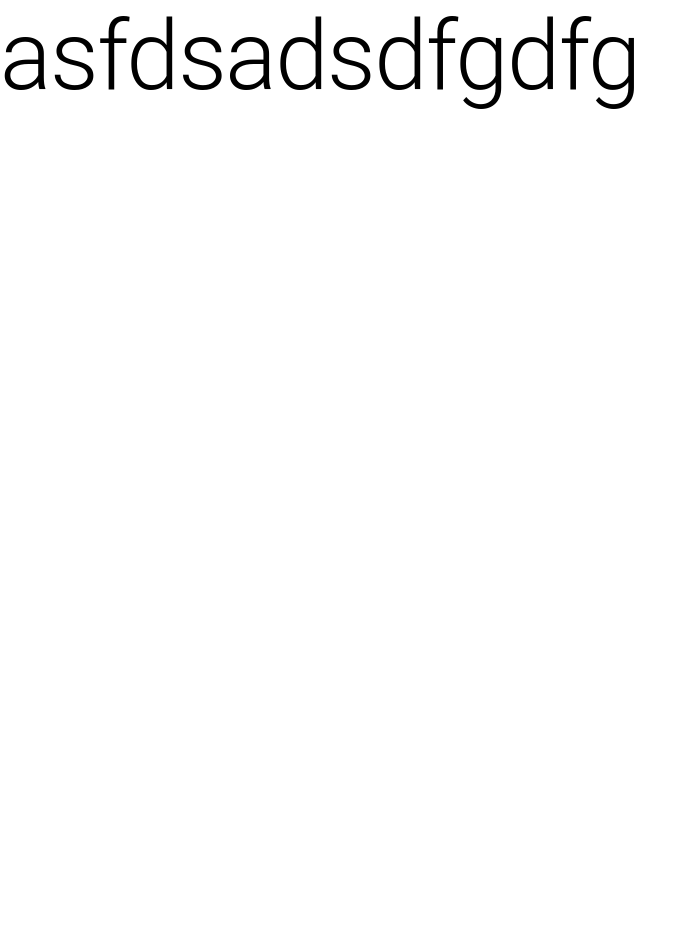
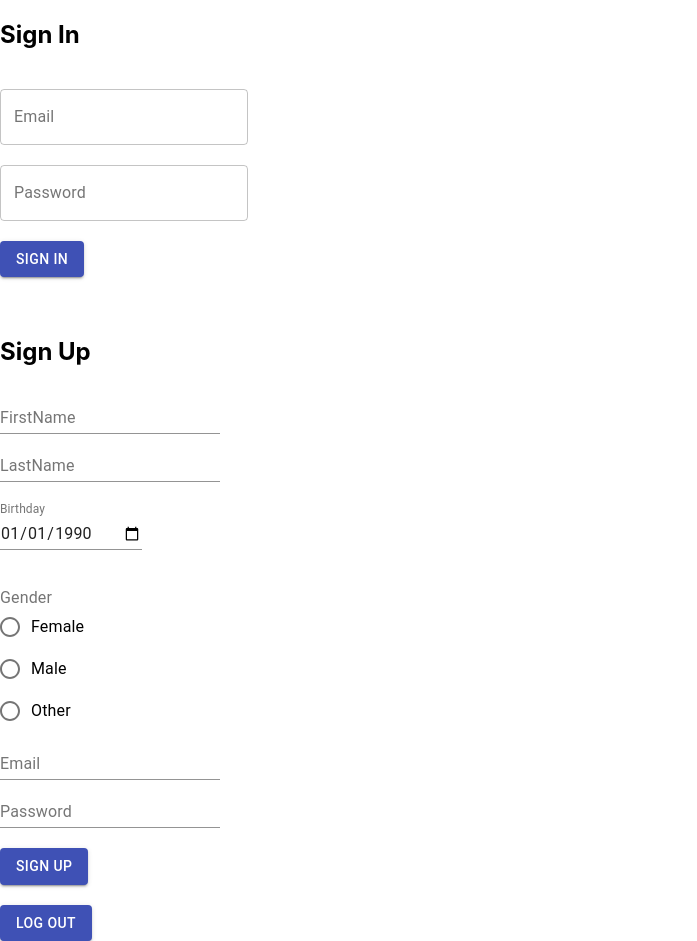
Before and after one commit to ArammHakhverdyan/idtravel, a React (Create React App) app: page / in a window 1280 px wide. Shown: the whole page, without its empty margins (0-697 px from the left). Before the commit the page ends 800 px from the top, so only its background shows below. Built offline with nearby package versions, Linux system fonts and the light colour scheme; no server answers.

Commit message:
commit SigIn SignUp

```diff
--- a/src/components/App.js
+++ b/src/components/App.js
@@ -1,13 +1,20 @@
 import React from 'react';
-import { Typography } from '@material-ui/core/';
+import { useEffect } from 'react';
+import { TextField, Typography } from '@material-ui/core/';
+import Auth from './Auth';
+import {auth} from "../index"
 
 
 function App() {
+  useEffect(() => {
+    auth.onAuthStateChanged((user) => {
+        console.log("Sign Up",user)
+
+    })
+  })
   return (
     <div className="App">
-      <Typography variant="h1">
-        asfdsadsdfgdfg
-      </Typography>
+      <Auth />
     </div>
   );
 }
--- /dev/null
+++ b/src/components/Auth.js
@@ -0,0 +1,106 @@
+import { Button, FormControl, FormControlLabel, FormLabel, Radio, RadioGroup, TextField } from "@material-ui/core"
+import react, { useState } from "react"
+import { auth } from "../index"
+
+function Auth() {
+    const [signInEmail, setSignInEmail] = useState("")
+    const [signInPassword, setSignInPassword] = useState("")
+    const [firstName, setFirstName] = useState("")
+    const [lastName, setLastName] = useState("")
+    const [signUpEmail, setSignUpEmail] = useState("")
+    const [signUpPassword, setSignUpPassword] = useState("")
+    //const [buttonText, setButtonText] = useState("Sign In");
+    //const changeText = (text) => setButtonText(text);
+    const signIn = () => {
+        auth.signInWithEmailAndPassword(signInEmail, signInPassword).then((userCredential) => {
+            // Signed in
+            var user = userCredential.user;
+
+            // setButtonText(text)
+            //Button.innerText = "Sign Out"
+            console.log("Yor are logged In", userCredential.id, user)
+            // ...
+        })
+            .catch((error) => {
+                var errorCode = error.code;
+                var errorMessage = error.message;
+                // ..
+            })
+    }
+    const signUp = () => {
+        auth.createUserWithEmailAndPassword(signUpEmail, signUpPassword).then((userCredential) => {
+            // Signed in
+            var user = userCredential.user;
+            console.log("SignUp", userCredential.id, user)
+            // ...
+        })
+            .catch((error) => {
+                var errorCode = error.code;
+                var errorMessage = error.message;
+                // ..
+            })
+    }
+    return (
+        <div>
+            <h2>Sign In</h2>
+            <br />
+            <TextField label="Email" variant="outlined" type="text" value={signInEmail} onChange={e => setSignInEmail(e.target.value)} />
+            <br />
+            <br />
+            <TextField label="Password" variant="outlined" type="password" value={signInPassword} onChange={e => setSignInPassword(e.target.value)} />
+            <br />
+            <br />
+            <Button variant="contained" color="primary" onClick={signIn}>
+            Sign In
+            </Button>
+            <br />
+            <br />
+            <br />
+            <h2>Sign Up</h2>
+            <TextField label="FirstName" type="text" value={firstName} onChange={e => setFirstName(e.target.value)} />
+            {/* <input type="text" value={firstName} onChange={e => setFirstName(e.target.value)} placeholder={"FirstName"}></input> */}
+            <br />
+            <TextField label="LastName" type="text" value={lastName} onChange={e => setLastName(e.target.value)} />
+            {/* <input type="text" value={lastName} onChange={e => setLastName(e.target.value)} placeholder={"LastName"}></input> */}
+            <br />
+            <br />
+
+            <form noValidate>
+                <TextField
+                    id="date"
+                    label="Birthday"
+                    type="date"
+                    defaultValue="1990-01-01"
+                />
+            </form>
+            <br />
+            <br />
+            <FormControl component="fieldset">
+                <FormLabel component="legend">Gender</FormLabel>
+                <RadioGroup aria-label="gender" name="gender1">
+                    <FormControlLabel value="female" control={<Radio />} label="Female" />
+                    <FormControlLabel value="male" control={<Radio />} label="Male" />
+                    <FormControlLabel value="other" control={<Radio />} label="Other" />
+                </RadioGroup>
+            </FormControl>
+            <br />
+            <TextField label="Email" type="text" value={signUpEmail} onChange={e => setSignUpEmail(e.target.value)} />
+            {/* <input type="text" value={signUpEmail} onChange={e => setSignUpEmail(e.target.value)}></input> */}
+            <br />
+            <TextField label="Password" type="password" value={signUpPassword} onChange={e => setSignUpPassword(e.target.value)} />
+            {/* <input type="password" value={signUpPassword} onChange={e => setSignUpPassword(e.target.value)}></input> */}
+            <br />
+            <br />
+            <Button variant="contained" color="primary" onClick={signUp}>
+                Sign Up
+            </Button>
+            <br />
+            <br />
+            <Button variant="contained" color="primary" onClick={() => auth.signOut()}>
+                Log out
+            </Button>
+        </div>
+    )
+}
+
+export default Auth
--- a/src/index.js
+++ b/src/index.js
@@ -3,6 +3,20 @@ import ReactDOM from 'react-dom';
 import './index.css';
 import App from './components/App';
 import reportWebVitals from './reportWebVitals';
+import firebase from "firebase"
+
+const firebaseConfig = {
+  apiKey: "AIzaSyBBadZVp9nHbJGfvAsbk9P_b_dWOmubliE",
+  authDomain: "idtravel-df51e.firebaseapp.com",
+  projectId: "idtravel-df51e",
+  storageBucket: "idtravel-df51e.appspot.com",
+  messagingSenderId: "320272449368",
+  appId: "1:320272449368:web:a95458854f8387402cef2d"
+};
+// Initialize Firebase
+firebase.initializeApp(firebaseConfig);
+
+export const auth = firebase.auth()
 
 ReactDOM.render(
   <React.StrictMode>
```
Also changed, not shown: 1 other file (tests, documents, lock files or other folders).
